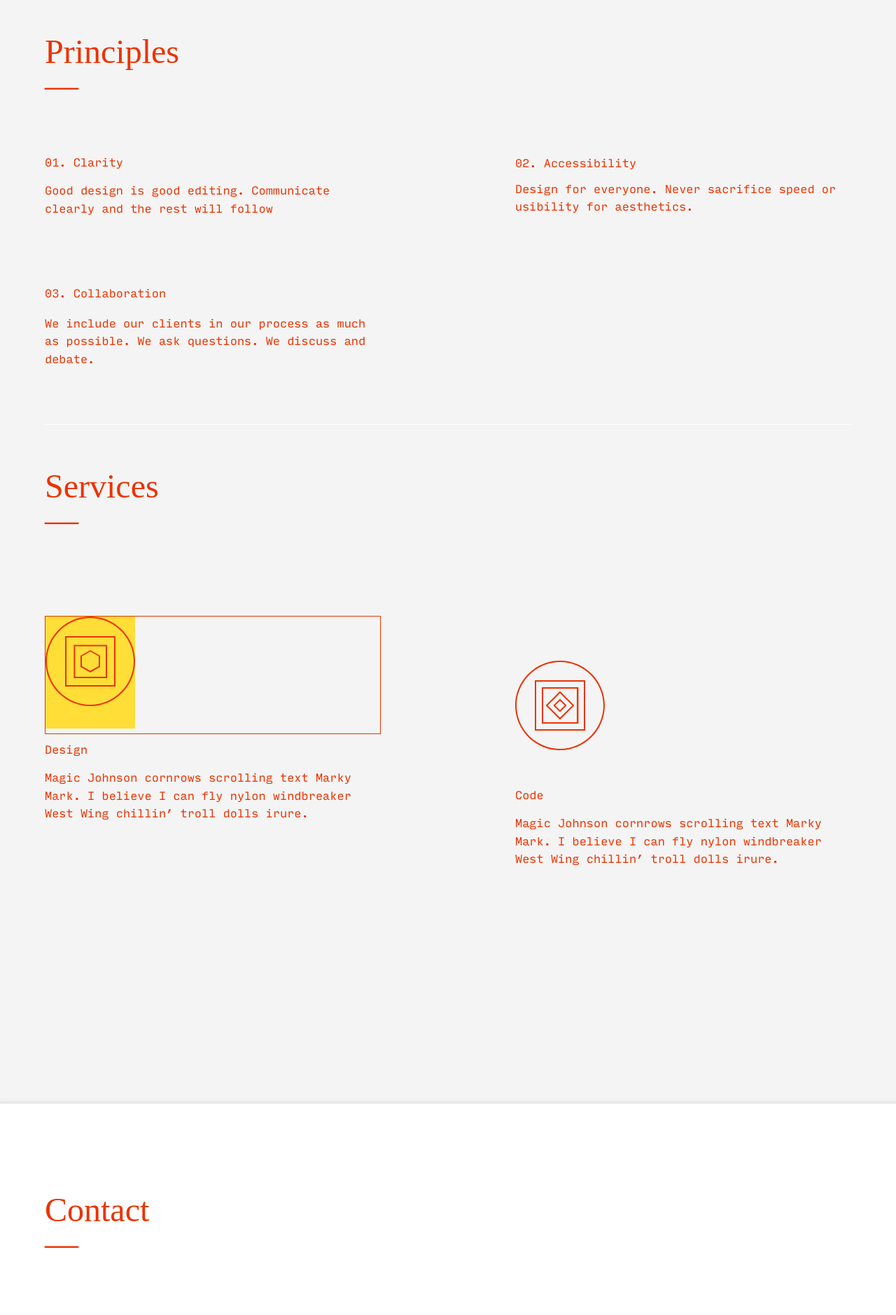
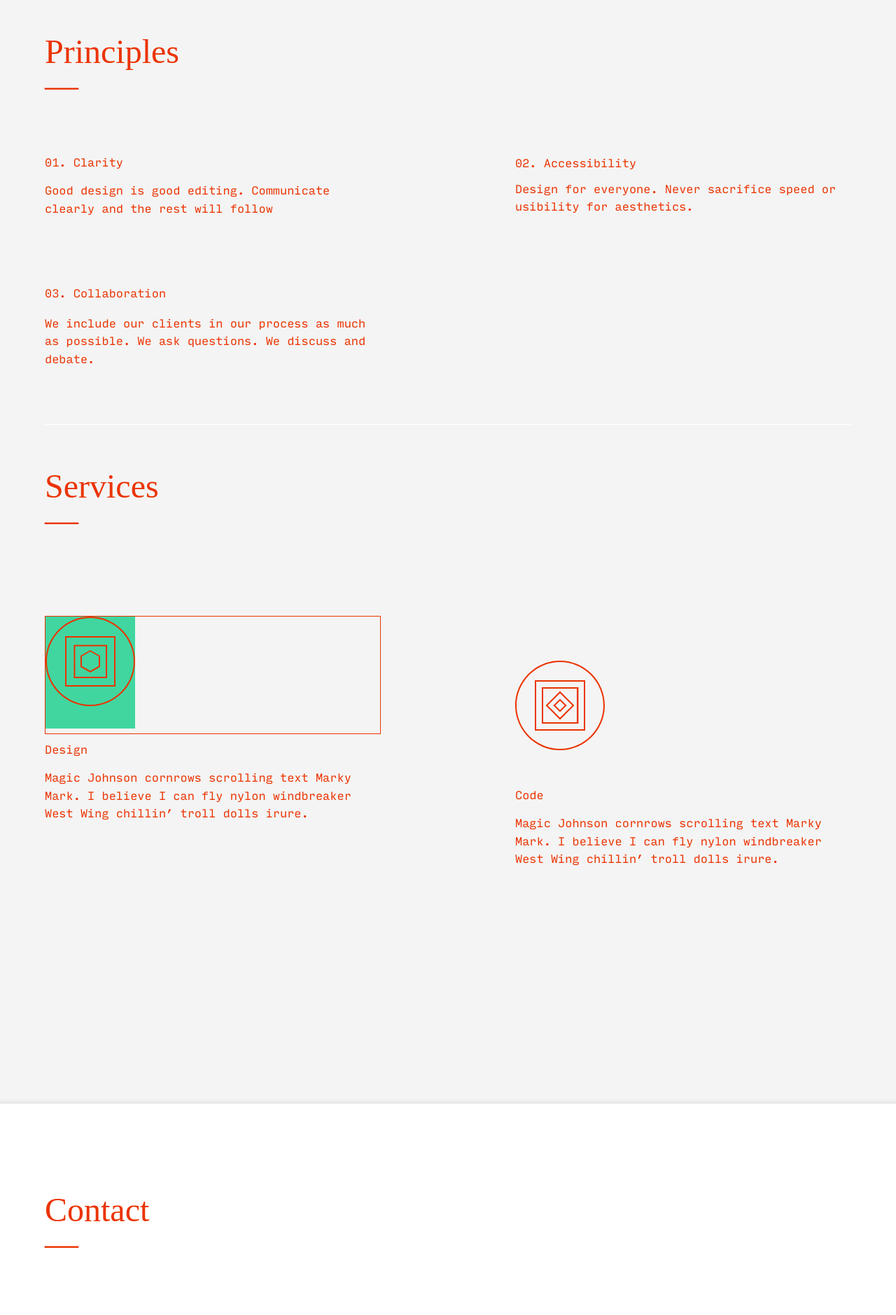
Before and after one commit to wearepatterns/wearepatterns.github.io, a Jekyll site: the page built from index.markdown, in a window 1280 px wide. Shown: the part 622-2501 px from the top of the page at 70% size. Built offline with Jekyll 4.4.1, drawn with Linux system fonts in a browser that asks for light colours.

Commit message:
Update new.html

```diff
--- a/_layouts/new.html
+++ b/_layouts/new.html
@@ -82,7 +82,7 @@
             <div class="flex-ns flex-wrap-ns justify-between-ns input-mono fw3" style="max-width:80rem;">
             	<div class="mb5 measure-ns">
             	    <div class="w-100 ba">
-            	        <img class="w3 w4-l self-center bg-yellow" src="/design2.svg">
+            	        <img class="w3 w4-l tc bg-green" src="/design2.svg">
             	    </div>
                     <h2 class="f5 fw3 normal lh-title">Design</h2>
 		    <p>Magic Johnson cornrows scrolling text Marky Mark. I believe I can fly nylon windbreaker West Wing chillin’ troll dolls irure.</p>
```
